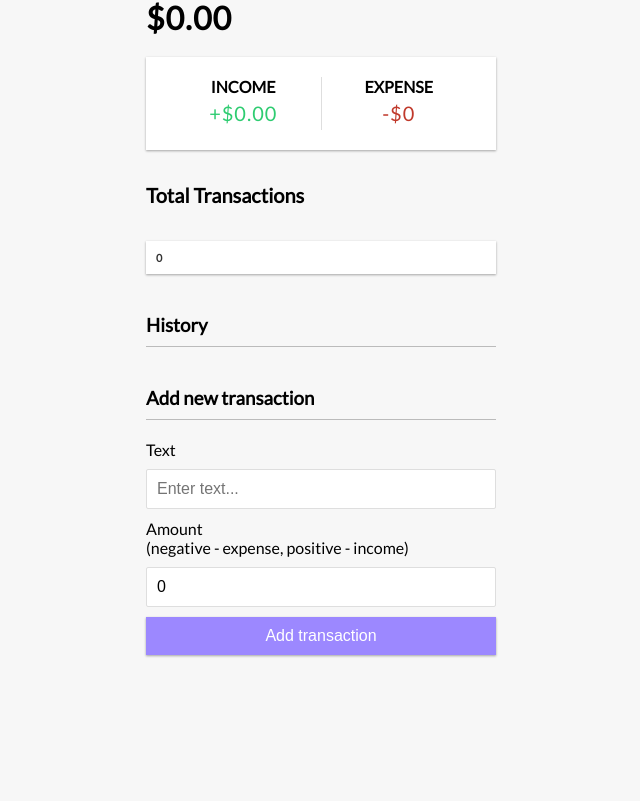
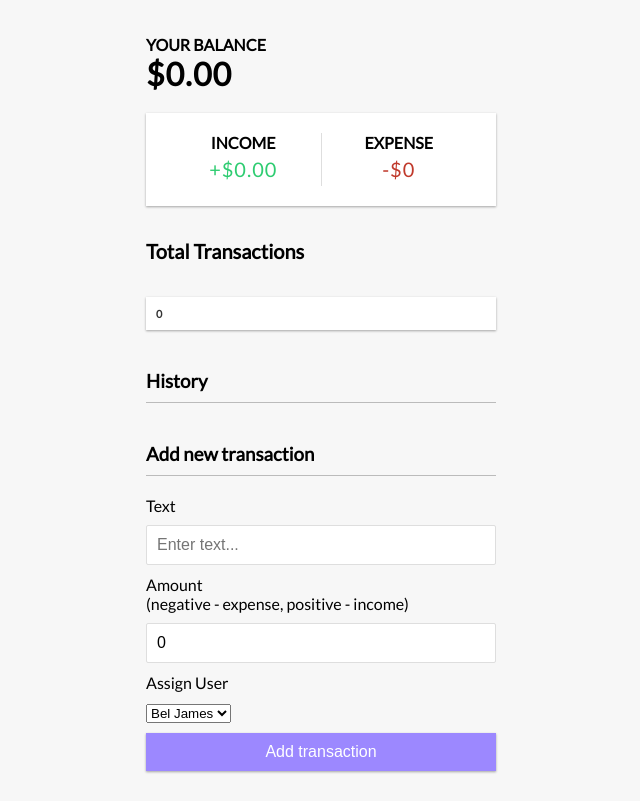
Before and after one commit to danarkun/learning-react-expenses, a React (Create React App) app: page /ExpenseTracker in a window 1280 px wide. Shown: the part 303-1104 px from the top of the page, without its empty margins (369-1009 px from the left). Before the commit the page ends 988 px from the top, so only its background shows below. Built offline with nearby package versions, Linux system fonts and the light colour scheme; the HTML template or start-up script is replaced by a standard one.

Commit message:
Add files via upload

```diff
--- a/src/components/AddTransaction.js
+++ b/src/components/AddTransaction.js
@@ -1,4 +1,5 @@
 import React, { useState, useContext } from 'react'
+import { User } from './User'
 import { GlobalContext } from '../context/GlobalState';
 
 export const AddTransaction = () => {
@@ -6,9 +7,16 @@ export const AddTransaction = () => {
     // See below, our text input field = to our component level text state (line below), onChanging this input field we update
     // the text state to the inputed value (e.target.value)
     // Same with amount
+    const { addTransaction } = useContext(GlobalContext);
+    const { userList } = useContext(GlobalContext);
+
     const [text, setText] = useState('');
     const [amount, setAmount] = useState(0);
-    const { addTransaction } = useContext(GlobalContext);
+    // Default user to first one if there are any
+    const [user, setUser] = useState(() => {
+        const { id } = userList[0];
+        return id
+    });
 
     const onSubmit = e => {
         e.preventDefault();
@@ -39,6 +47,12 @@ export const AddTransaction = () => {
                     >Amount <br />(negative - expense, positive - income)</label>
                     <input type="number" value={amount} onChange={e => setAmount(e.target.value)} placeholder="Enter amount..." />
                 </div>
+                <div className="formcontrol">
+                    <label htmlFor="user">Assign User</label><br />
+                    <select id="user" name="user" value={user} onChange={e => setUser(e.target.value)}>
+                        {userList.map(user => (<User key={user.id} user={user} />))}
+                    </select>
+                </div>
                 <button className="btn">Add transaction</button>
             </form>
         </>
--- a/src/components/AddUser.js
+++ b/src/components/AddUser.js
@@ -12,6 +12,7 @@ export const AddUser = ( {history} ) => {
         e.preventDefault();
 
         const newUser = {
+            id: generateID(),
             lname,
             fname,
             country
@@ -20,6 +21,10 @@ export const AddUser = ( {history} ) => {
         addUser(newUser).then(() => {
             history.push("/ExpenseTracker");
         })
+    }
+
+    function generateID() {
+        return Math.floor(Math.random() * 1000000)
     }
 
     return (
--- a/src/components/User.js
+++ b/src/components/User.js
@@ -4,8 +4,9 @@ export const User = ( {user} ) => {
     // Get reference to deletetransaction function from global state
     // const { deleteUser } = useContext(GlobalContext);
     return (
-        <li>
-            {user.fname} {user.lname} ({user.country})
-        </li>
+        // <li>
+        //     {user.fname} {user.lname} ({user.country})
+        // </li>
+        <option value={user.id}>{user.fname} {user.lname}</option>
     )
 }
--- a/src/context/GlobalState.js
+++ b/src/context/GlobalState.js
@@ -5,7 +5,19 @@ import AppReducer from './AppReducer';
 const initialState = {
     transactions: [],
     totalTransactions: 0,
-    userList: []
+    userList: [{
+        id: "1",
+        lname: "James",
+        fname: "Bel",
+        country: "Australia"
+    },
+    {
+        id: "2",
+        lname: "Arkun",
+        fname: "Dan",
+        country: "Australia"
+    }
+    ]
 }
 
 // Create global context and allow to bring into other files
@@ -31,8 +43,7 @@ export const GlobalProvider = ({ children }) => {
         });
     }
 
-    function addTransaction(transaction)
-    {
+    function addTransaction(transaction) {
         dispatch({
             type: 'ADD_TRANSACTION',
             payload: transaction
```
